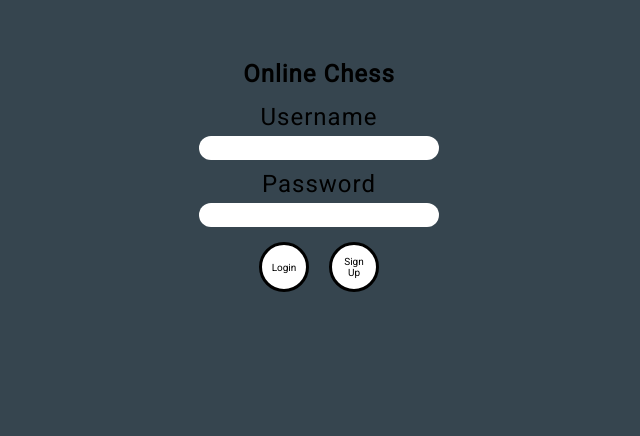
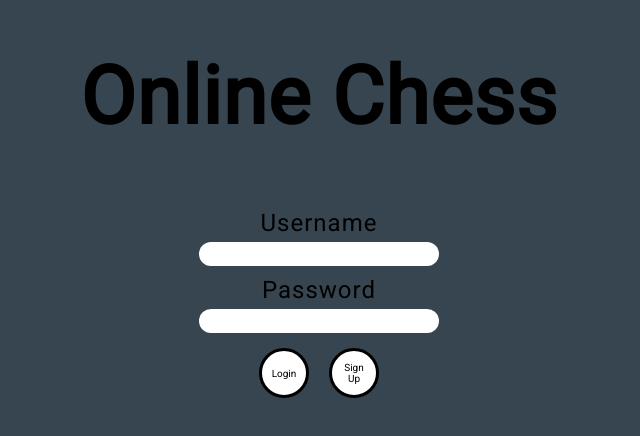
Before and after one commit to ryxnseamxn/Online-Chess, a plain HTML site: page login.html in a window 1280 px wide. Shown: the part 198-634 px from the top of the page, without its empty margins (321-961 px from the left). Drawn offline with Linux system fonts and the light colour scheme.

Commit message:
Fixed title page to match format of lobby page

```diff
--- a/styles/login.css
+++ b/styles/login.css
@@ -6,7 +6,7 @@
 body,html {
     background-color: #36454F;
     display: flex;
-    align-items: center;
+    align-items:start;
     justify-content: center;
 }
 
@@ -43,6 +43,10 @@ body,html {
 
 .title {
     font-weight: bolder;
+    margin: 0px 0px 55px 0px;
+    padding: 0 3px;
+    letter-spacing: 1px;
+    font-size: 5rem;
 }
 
 .buttons {
```
